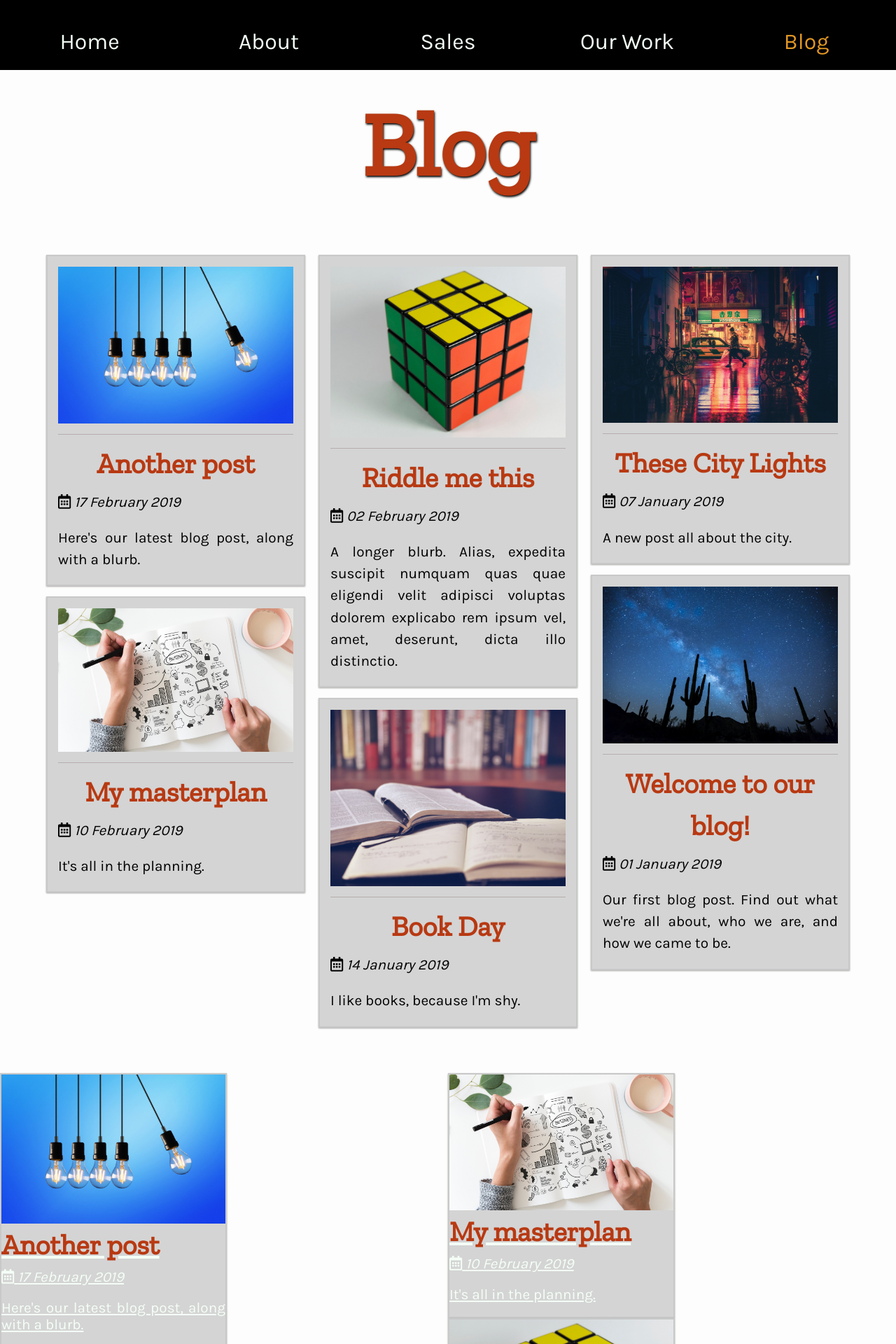
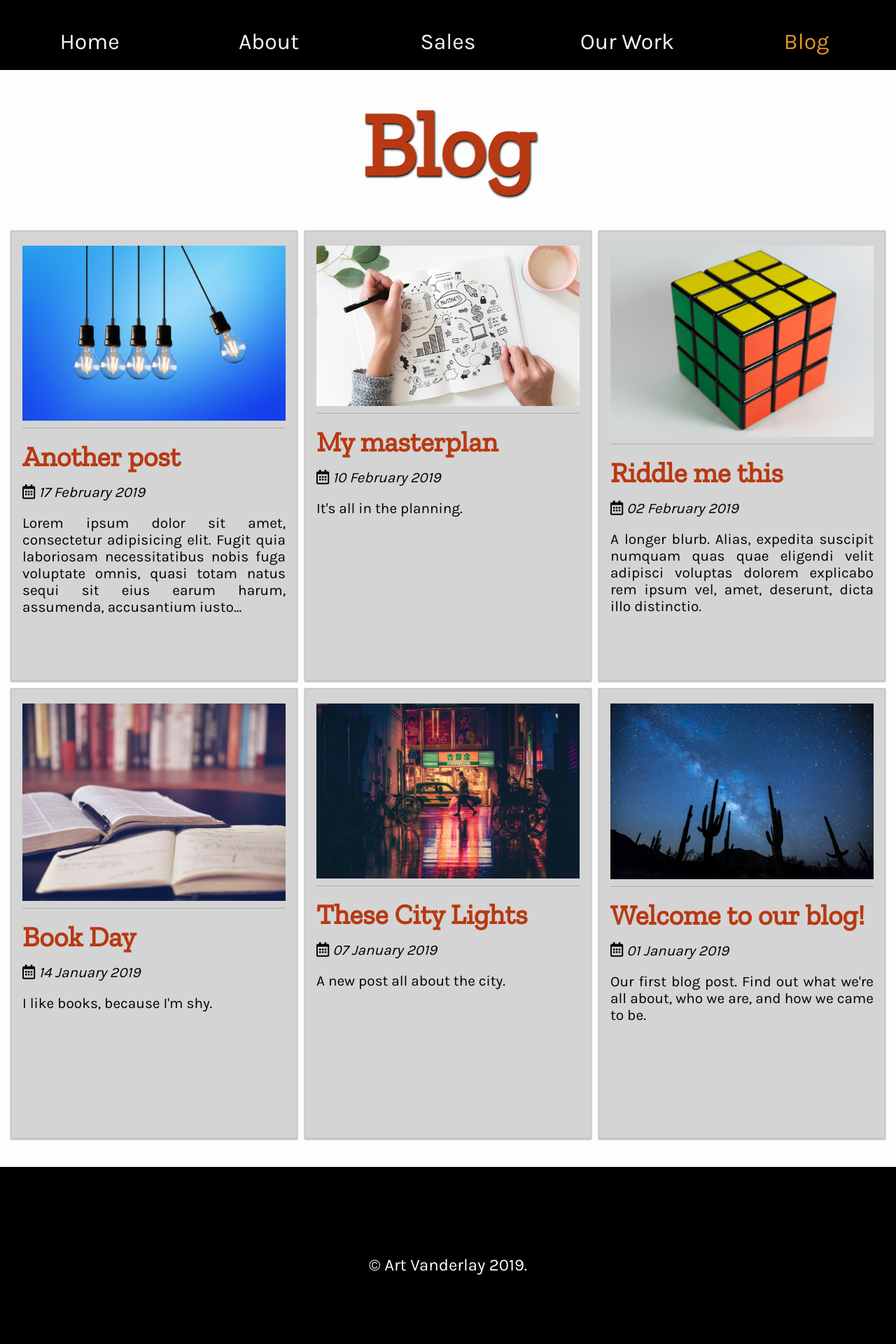
Before and after one commit to russelljkennedy/vandelay-industries, a Jekyll site: the page built from blog.html, in a window 1280 px wide. Shown: the top 1920 px of the page at 70% size. Built offline with Jekyll 4.4.1, drawn with Linux system fonts in a browser that asks for light colours.

Commit message:
Updated blog listings view

```diff
--- a/_layouts/post.html
+++ b/_layouts/post.html
@@ -1,7 +1,7 @@
 ---
 layout: default
 ---
-<section class="blog-post">
+<section class="blog-page">
   <h1 class="title">{{ page.title }}</h1>
 </section>
 <div class="vl-page">
--- a/blog.html
+++ b/blog.html
@@ -1,43 +1,30 @@
 ---
 layout: default
 title: Blog
-js:
-- /js/masonry.pkgd.min.js
 ---
 <!-- Title container -->
 <section class="title-container">
   <h1 class="title">{{ page.title }}</h1>
 </section>
 <section class="blog">
-    <!-- Blog listings container -->
-    <div id="blog-list">
+    <div class="blog-grid">
       {% for post in site.posts %}
-        <figure>
+        <div class="blog-listing">
           <a href="{{ post.url }}" title="{{ post.title }}">
-          <img src="{{ post.listing_image }}" alt="{{ post.image_caption }}">
-          <figcaption>
-            <h3>{{ post.title }}</h3>
-            <p class="date"><i class="far fa-calendar-alt"></i> {{ post.date | date: "%d %B %Y" }}</p>
-            <p class="listing">{{ post.summary }}</p>
-          </figcaption>
-          </a>
-        </figure>
-      {% endfor %}
-    </div>
-
-    <div class="blog-masonry">
-      {% for post in site.posts %}
-        <div class="blog-post">
-          <a href="{{ post.url }}" title="{{ post.title }}">
-          <img src="{{ post.listing_image }}" alt="{{ post.image_caption }}">
-          <div class="blog-caption">
-            <h3>{{ post.title }}</h3>
-            <p class="date"><i class="far fa-calendar-alt"></i> {{ post.date | date: "%d %B %Y" }}</p>
-            <p class="listing">{{ post.summary }}</p>
-          </div>
+            <div class="blog-post">
+              <img data-date="{{ post.date }}" class="blog-img" src="{{ post.listing_image }}" alt="{{ post.image_caption }}">
+              <div class="blog-caption">
+                <h3>{{ post.title }}</h3>
+                <p class="date"><i class="far fa-calendar-alt"></i> {{ post.date | date: "%d %B %Y" }}</p>
+                {% if post.summary %}
+                  <p class="listing">{{ post.summary | strip_html | strip_newlines | truncate: 200 }}</p>
+                {% else %}
+                  <p class="listing">{{ post.excerpt | strip_html | strip_newlines | truncate: 200 }} </p>
+                {% endif %}
+              </div>
+            </div>
           </a>
         </div>
       {% endfor %}
     </div>
-
 </section>
--- a/blog/_posts/2019-02-17-Post-2.md
+++ b/blog/_posts/2019-02-17-Post-2.md
@@ -3,7 +3,6 @@ layout: post
 title: Another post
 listing_image: /img/blog/06-lightbulbs.jpg
 image_caption: Image of several lightbulbs
-summary: Here's our latest blog post, along with a blurb.
 ---
 Lorem ipsum dolor sit amet, consectetur adipisicing elit. Fugit quia laboriosam necessitatibus nobis fuga voluptate omnis, quasi totam natus sequi sit eius earum harum, assumenda, accusantium iusto dignissimos voluptatum fugiat neque quam doloremque. Iure mollitia tempore eligendi perferendis, eum, repellat accusamus repudiandae, pariatur commodi quae placeat! Beatae deserunt repellat quod illum odit pariatur veritatis, dolores quo minus sequi, et a labore doloribus cupiditate tenetur animi, repellendus magni incidunt reprehenderit molestias ea qui ducimus! Alias obcaecati suscipit
 dicta sequi tempore, deserunt.
--- a/css/style.css
+++ b/css/style.css
@@ -260,46 +260,40 @@ h2.hero-sub {
   font-weight: bold;
 }
 /* Blog */
-#blog-list {
-  column-width: 320px;
-  column-gap: 15px;
-  width: 90%;
-  max-width: 1400px;
-  margin: 50px auto;
+.blog-grid {
+  display: grid;
+  grid-gap: 10px;
+  grid-template-columns: repeat( auto-fill, minmax( 400px, 1fr ) );
+  /* grid-template-columns: repeat( 3, 1fr ); */
+  grid-auto-rows: auto;
+  max-width: 2000px;
+  padding: 15px 15px 40px 15px;
 }
-div#blog-list figure {
+.blog-grid:hover .blog-post:not(:hover) {
+  opacity: 0.4;
+}
+.blog-listing a {
+  text-decoration: none;
+  color: var(--black);
+}
+.blog-post {
   background: #d4d4d4;
   border: 2px solid #c8c8c8;
   box-shadow: 0 1px 2px rgba(34, 25, 25, 0.4);
-  margin: 0 2px 15px;
-  padding: 15px;
-  padding-bottom: 10px;
+  padding: 20px 15px;
+  height: 600px;
+  /* height: auto; */
   transition: opacity .4s ease-in-out;
-  display: inline-block;
-  column-break-inside: avoid;
 }
-div#blog-list figure img {
+.blog-post img {
   width: 100%;
   height: auto;
-	border-bottom: 1px solid #b8adad;
-	padding-bottom: 15px;
-	margin-bottom: 5px;
+  padding-bottom: 10px;
+  border-bottom: 1px solid #afaaaa;
 }
-div#blog-list figure h3 {
-  text-align: center;
-}
-div#blog-list figure figcaption {
-  line-height: 1.5;
-}
-div#blog-list figure a {
-  text-decoration: none;
-  color: var(--black);
-}
-div#blog-list figure a:hover {
-  color: var(--headings);
-}
-div#blog-list:hover figure:not(:hover) {
-	opacity: 0.4;
+.blog-post h3 {
+  padding-top: 10px;
+  padding-bottom: 5px;
 }
 p.date {
   padding: 10px 0;
@@ -312,18 +306,11 @@ p.listing {
   font-size: 1.3rem;
   padding: 10px 0;
 }
-.blog-masonry {
-  max-width: 1300px;
+
+
+/* Media queries */
+@media only screen and (max-width:856px) {
+  .blog-post {
+    height: auto;
+  }
 }
-.blog-post {
-  max-width: 320px;
-  background: #d4d4d4;
-  border: 2px solid #c8c8c8;
-  box-shadow: 0 1px 2px rgba(34, 25, 25, 0.4);
-  padding-bottom: 10px;
-  transition: opacity .4s ease-in-out;
-  display: inline-block;
-  column-break-inside: avoid;
-  position: relative;
-  float: none !important;
-}
--- a/js/main.js
+++ b/js/main.js
@@ -3,9 +3,116 @@
 // Document ready functions
 jQuery(document).ready(function($) {
 
-  $('.blog-masonry').masonry({
-    itemSelector: '.blog-post',
-    columnWidth: 320,
-  });
+  //   // Blog listings grid
+  // function resizeListing(item){
+  //   // Find the blog-grid and the auto-row property
+  //   var grid = document.getElementsByClassName('blog-grid')[0],
+  //       rowGap = parseInt(window.getComputedStyle(grid).getPropertyValue('grid-row-gap')),
+  //       rowHeight = parseInt(window.getComputedStyle(grid).getPropertyValue('grid-auto-rows'));
+  //   // Target posts within the grid. We want the grid to adapt based on listing height
+  //   var rowSpan = Math.ceil((item.querySelector('.blog-post').getBoundingClientRect().height+rowGap)/(rowHeight+rowGap));
+  //   // Set a span style for the listing item
+  //   item.style.gridRowEnd = 'span '+rowSpan;
+  // }
+  //
+  // function sortByBlogDate() {
+  //   var date = $('img .blog-img');
+  //   var container = $('.dates')
+  //   // Blog grid is the wrapper
+  //   var $wrapper = $('.blog-grid');
+  //
+  //   // var $wrapper = $('.testWrapper');
+  //
+  //   // Find the date class within the wrapper and sort by it?
+  //   $wrapper.find(date).sort(function (a, b) {
+  //       return +a.dataset.date - +b.dataset.date;
+  //   })
+  //   .appendTo( container );
+  //
+  // }
+  //
+  // // function sortByDate(a, b) {
+  // //   var date = $('p.date');
+  // //   var listings = $('.blog-listing');
+  // //   date.sort(function (a,b) {
+  // //     a = parseFloat($(a).attr("data-date"));
+  // //     b = parseFloat($(b).attr("data-date"));
+  // //     return a>b ? -1 : a<b ? 1 : 0;
+  // //     })
+  // // }
+  //
+  // // Apply the span as calculated above.
+  // function resizeAllListings(){
+  //   // Target the outer div to list all of the blog-post items
+  //   var allItems = document.getElementsByClassName('blog-listing');
+  //   // Loop throught all of the blog-listing items and apply the span style
+  //   for(var i=0;i<allItems.length;i++){
+  //     resizeListing(allItems[i]);
+  //   }
+  // }
+  //
+  // // Use imagesLoaded to ensure that all items have loaded into the DOM before the resize takes place
+  // function waitforImageLoad() {
+  //   var allItems = document.getElementsByClassName('blog-listing');
+  //   for(var i=0;i<allItems.length;i++){
+  //     imagesLoaded( allItems[i], function(instance) {
+  //       var item = instance.elements[0];
+  //       resizeListing(item);
+  //     } );
+  //   }
+  // }
+  // //
+  // //
+  // // // Resize all of the listings items on page load or browser resize
+  // // var listingEventsChange = ['load', 'resize'];
+  // // listingEventsChange.forEach( function(event) {
+  // //   window.addEventListener(event, resizeAllListings);
+  // // } );
+  //
+  // // Add in one further resize once everything has definitely been loaded
+  // waitforImageLoad();
+  // // sortByDate();
+  //
+  //
+  //
+  // // function sortByDate() {
+  // //   var date = $('li.date');
+  // //   var container = $('.dates');
+  // //
+  // //   date.sort(function (a, b) {
+  // //     a = parseFloat($(a).attr("data-date"));
+  // //     b = parseFloat($(b).attr("data-date"));
+  // //
+  // //     return a>b ? -1 : a<b ? 1 : 0;
+  // //     }).each(function(){
+  // //        container.prepend(this);
+  // //      })
+  // // }
+  // //
+  // // sortByDate();
+  //
+  // sortByBlogDate();
+
+
+
+  // date = $('p.date').data('date');
+
+    // function sortByDate(a, b) {
+    //   var date = $('p.date');
+    //   var listings = $('.blog-listing');
+    //   date.sort(function (a,b) {
+    //     a = parseFloat($(a).attr("data-date"));
+    //     b = parseFloat($(b).attr("data-date"));
+    //     return a>b ? -1 : a<b ? 1 : 0;
+    //     })
+    // }
+
+
+    //   .each(function(){
+    //   listings.prepend(this);
+    // })
+
+
+  // sortByDate();
 
 });
```
Also changed, not shown: blog/_posts/2019-02-10-plan.md (line endings or trailing spaces), js/masonry.pkgd.min.js (deleted).
